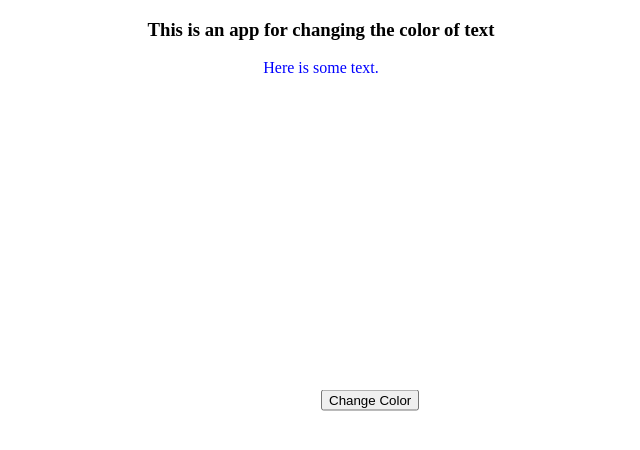
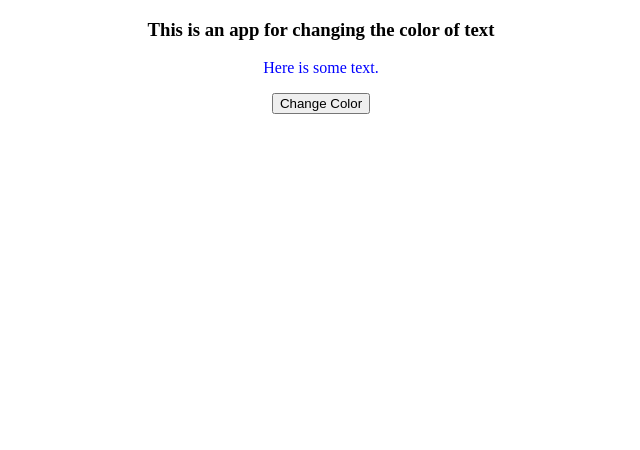
Before and after one commit to JulianRW1/cs257, a Flask app: page /change-color in a window 1280 px wide. Shown: the top 450 px of the page, without its empty margins (319-959 px from the left). Run offline with Flask 3, Linux system fonts and the light colour scheme.

Commit message:
test color change button css

```diff
--- a/csslab/static/changeColor.css
+++ b/csslab/static/changeColor.css
@@ -8,9 +8,5 @@ body{
 }
 
 .centered-button {
-  margin: 0;
-  position: absolute;
-  top: 50%;
-  -ms-transform: translateY(-50%);
-  transform: translateY(-50%);
+  text-align: center;
 }
```
